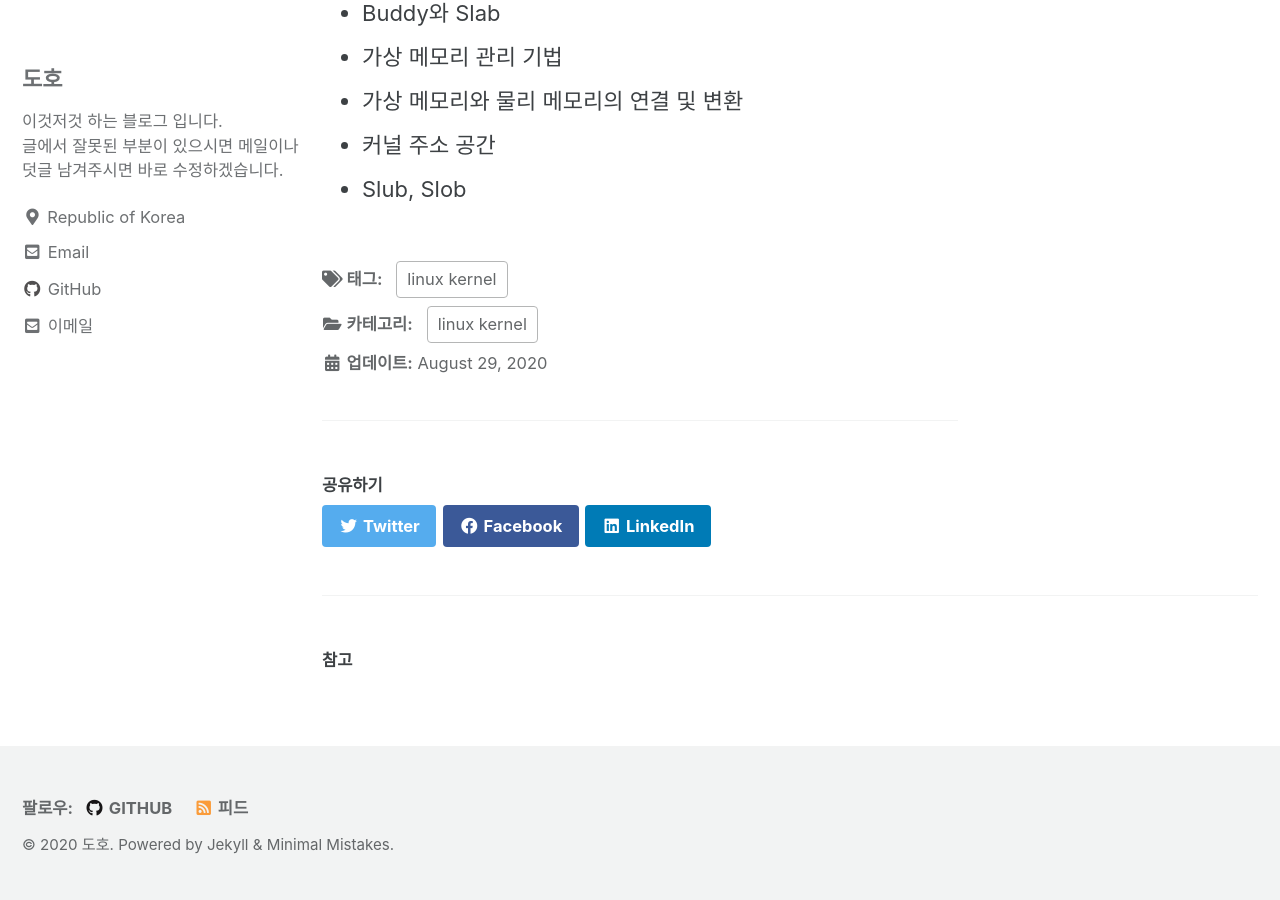
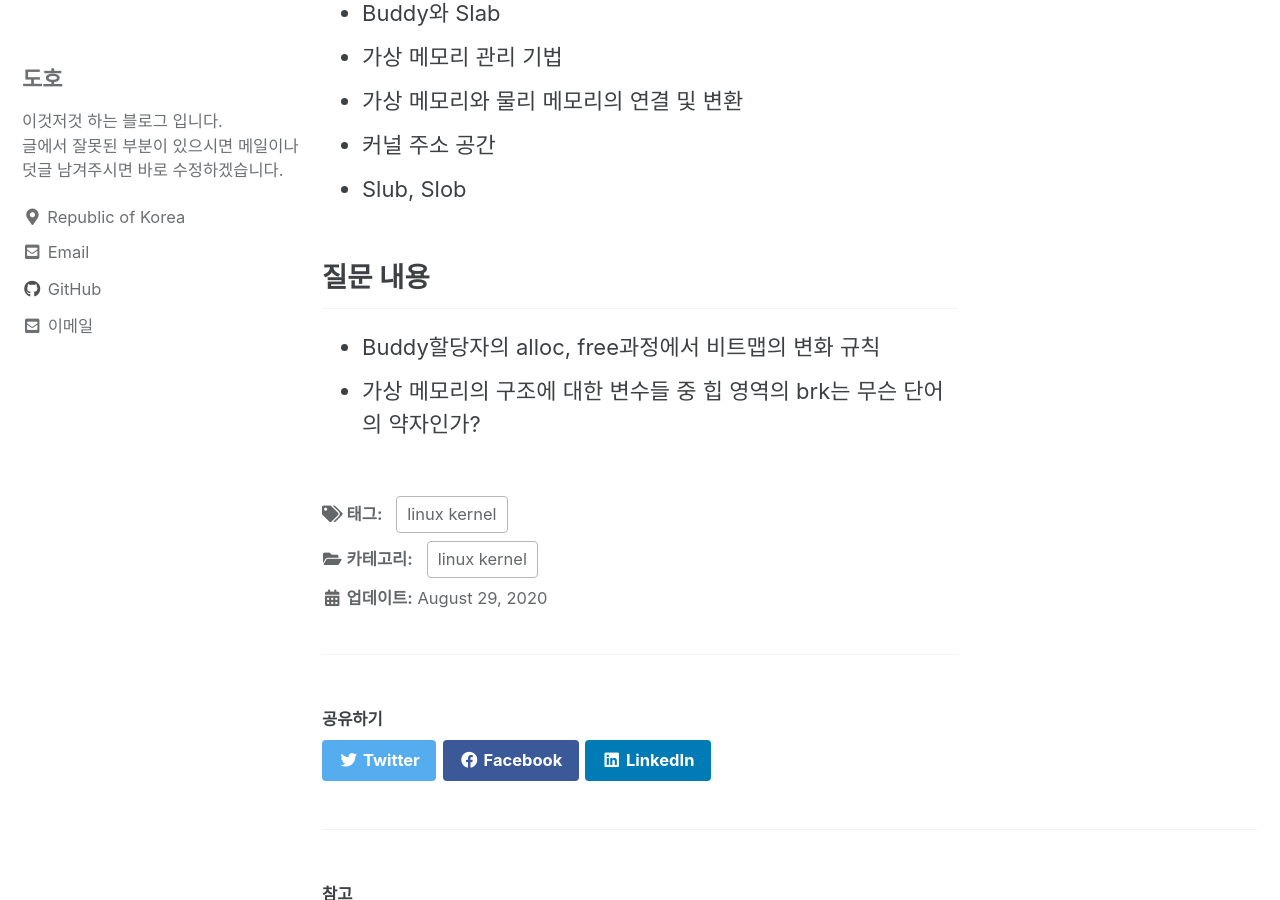
Before and after one commit to LeeDongHo/LeeDongHo.github.io, a Jekyll site: the page built from _posts/2020-08-29-iamroot-17-5-week2.md, in a window 1280 px wide and 900 px high, scrolled down 559 px. Built offline with Jekyll 4.4.1, drawn with Linux system fonts in a browser that asks for light colours; cached includes are drawn as plain includes.

Commit message:
질문 내용 추가

```diff
--- a/_posts/2020-08-29-iamroot-17-5-week2.md
+++ b/_posts/2020-08-29-iamroot-17-5-week2.md
@@ -19,3 +19,7 @@ tags:
 * 가상 메모리와 물리 메모리의 연결 및 변환
 * 커널 주소 공간
 * Slub, Slob
+
+## 질문 내용
+* Buddy할당자의 alloc, free과정에서 비트맵의 변화 규칙
+* 가상 메모리의 구조에 대한 변수들 중 힙 영역의 brk는 무슨 단어의 약자인가?
```
